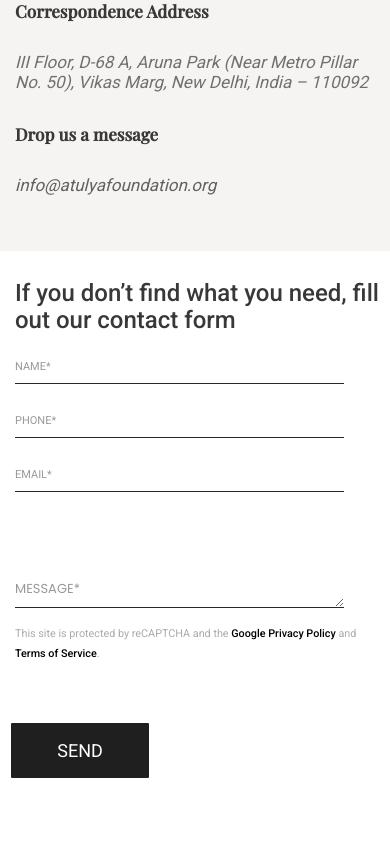
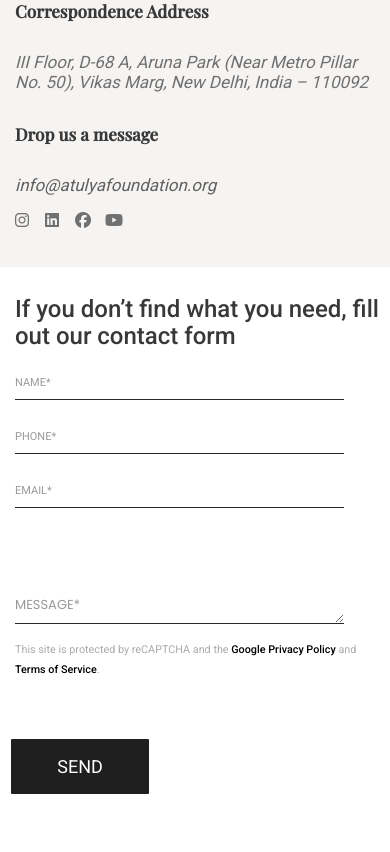
Before and after one commit to atulya-foundation/atulyafoundation-global, a PHP site: page /get-in-touch in a window 390 px wide. Shown: the part 451-1303 px from the top of the page. Run offline with PHP 8.4, Linux system fonts and the light colour scheme; some libraries are stand-ins or nearby versions; some web fonts are replaced.

Commit message:
show on mobile media icon

```diff
--- a/get-in-touch.php
+++ b/get-in-touch.php
@@ -7,6 +7,15 @@
     }
 
     .text1:hover {
+        color: black !important;
+        text-decoration: none !important;
+    }
+
+    .text2 {
+        color: #707070 !important;
+    }
+
+    .text2:hover {
         color: black !important;
         text-decoration: none !important;
     }
@@ -40,10 +49,10 @@
                                         <div class="row ">
                                             <div class="col-lg-12 ">
                                                 <div class="row legends">
-                                                    <div class="col-sm-1"><a class="text1" target="new" href="https://www.instagram.com/atulya_foundation/"><i class="fab fa-instagram"></i> </a></div>
-                                                    <div class="col-sm-1"><a class="text1" target="new" href="https://www.linkedin.com/company/atulya"><i class="fab fa-linkedin"></i></a></div>
-                                                    <div class="col-sm-1"><a class="text1" target="new" href="https://www.facebook.com/Aulyafoundation"><i class="fab fa-facebook"></i> </a></div>
-                                                    <div class="col-sm-1"><a class="text1" target="new" href="https://www.youtube.com/channel/UCFaDTKXpGJ7P8izz0inccNg"><i class="fab fa-youtube"></i></a></div>
+                                                    <div class="col-sm-1"><a class="text2" target="_blank" href="https://www.instagram.com/atulya_foundation/"><i class="fab fa-instagram"></i> </a></div>
+                                                    <div class="col-sm-1"><a class="text2" target="_blank" href="https://www.linkedin.com/company/atulya"><i class="fab fa-linkedin"></i></a></div>
+                                                    <div class="col-sm-1"><a class="text2" target="_blank" href="https://www.facebook.com/Aulyafoundation"><i class="fab fa-facebook"></i> </a></div>
+                                                    <div class="col-sm-1"><a class="text2" target="_blank" href="https://www.youtube.com/channel/UCFaDTKXpGJ7P8izz0inccNg"><i class="fab fa-youtube"></i></a></div>
                                                 </div>
                                             </div>
                                         </div>
```
